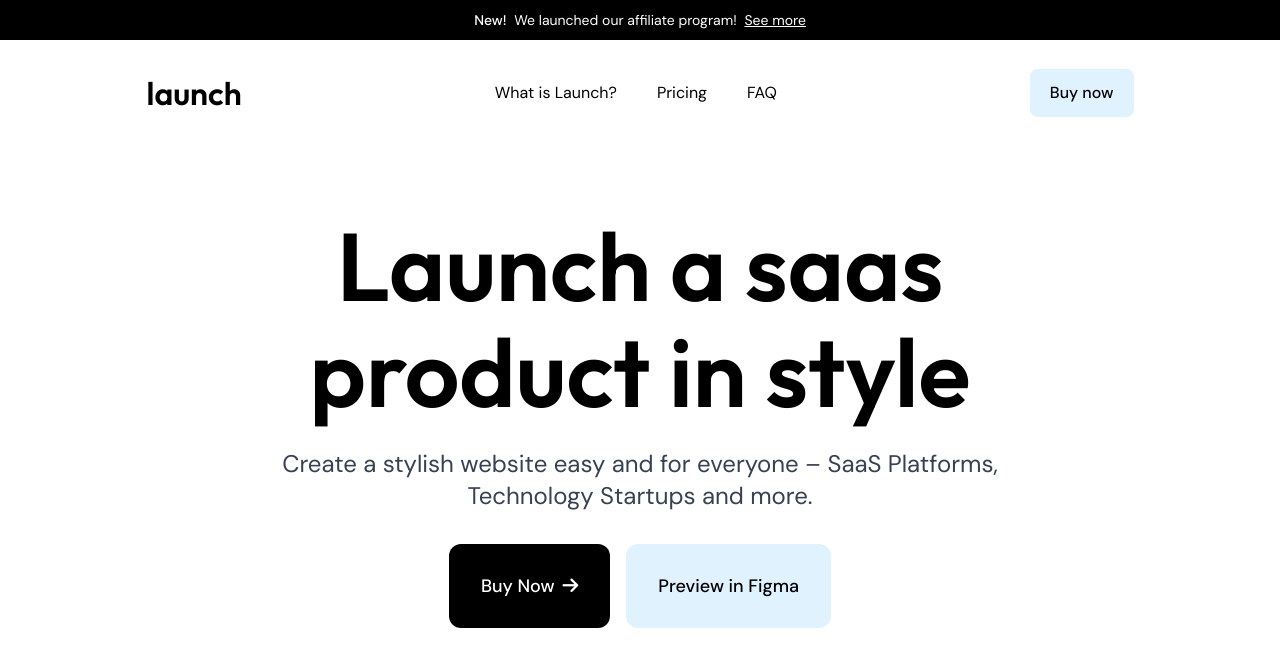
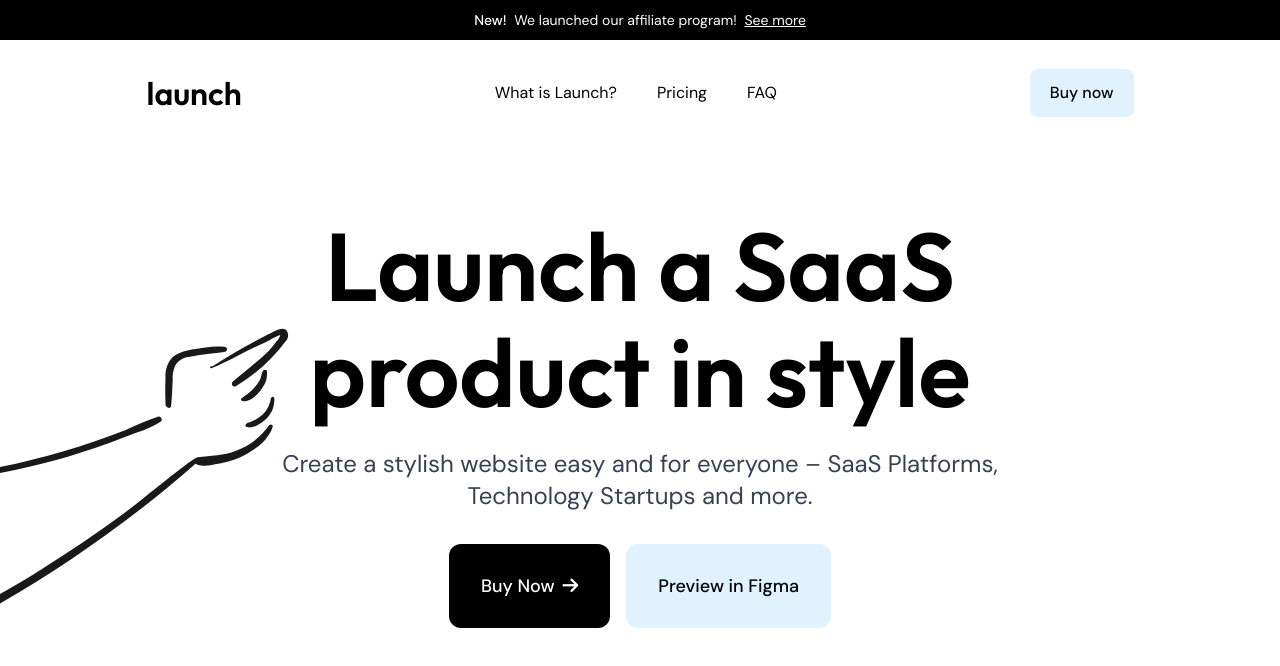
Before and after one commit to KostasKv/saas-site, a React (Vite) app: page / in a window 1280 px wide. Shown: the top 666 px of the page. Built offline with nearby package versions, Linux system fonts and the light colour scheme.

Commit message:
Background image added. Header typo fix.

```diff
--- a/src/App.jsx
+++ b/src/App.jsx
@@ -1,10 +1,12 @@
 import HamburgerMenu from "./components/HamburgerMenu.jsx";
+import HandBackgroundImage from "./components/HandBackgroundImage.jsx";
 import "./App.css";
 
 function App() {
   return (
-    <div class="font-primary">
-      <div className="w-full h-10 bg-black flex items-center justify-center">
+    <div className="font-primary">
+      <HandBackgroundImage />
+      <div className="w-full h-10 bg-black flex items-center justify-center relative">
         <p className="text-white leading-tight text-xs sm:text-sm">
           <strong class="mr-1 font-medium">New!</strong> We launched our
           affiliate program!{" "}
@@ -27,9 +29,9 @@ function App() {
           Buy now
         </button>
       </div>
-      <div class="flex flex-col items-center mx-auto mt-24 px-5 sm:max-w-[50rem]">
+      <div class="flex flex-col items-center mx-auto mt-24 px-5 sm:max-w-[50rem] relative">
         <h1 className="text-center text-black text-[clamp(2rem,6.4vw+1rem,6rem)] font-semibold font-heading leading-[1.1]">
-          Launch a saas product in style
+          Launch a SaaS product in style
         </h1>
         <p className="text-center text-gray-700 text-lg sm:text-2xl font-normal leading-9 mt-[1.5rem]">
           Create a stylish website easy and for everyone – SaaS Platforms,
--- /dev/null
+++ b/src/components/HandBackgroundImage.jsx
@@ -0,0 +1,31 @@
+export default function HandBackgroundImage() {
+  return (
+    <div className="absolute top-72 left-0 hidden xl:block">
+      <svg
+        width="298"
+        height="414"
+        viewBox="0 0 298 414"
+        fill="none"
+        xmlns="http://www.w3.org/2000/svg">
+        <path
+          d="M-140.783 142.93C-126.572 155.411 -114.344 160.875 -79.9661 181.275C-68.7537 190.295 -62.9687 194.296 -49.4332 192.617C65.3378 178.354 126.126 146.759 142.978 142.468C149.064 140.043 154.94 137.121 160.547 133.732C163.291 131.967 160.941 128.314 158.523 128.576C147.378 132.428 136.447 136.878 125.781 141.907C77.6617 160.669 27.7907 174.581 -23.0913 183.438C-36.0586 185.455 -52.4442 191.989 -64.3877 185.47C-76.3614 178.99 -87.9128 171.759 -98.9725 163.819C-111.36 156.152 -124.941 149.534 -138.064 141.181C-140.719 139.01 -141.959 141.101 -140.783 142.93Z"
+          fill="#191919"></path>
+        <path
+          d="M171.067 117.929C172.118 109.523 172.129 101.674 172.69 92.3542C172.312 87.4283 173.116 82.4833 175.035 77.9307C176.418 75.4492 178.392 73.3469 180.781 71.8101C183.17 70.2732 185.902 69.3492 188.733 69.1197C194.887 67.6296 201.147 66.624 207.458 66.1124C213.197 65.0066 219.526 64.8072 225.271 63.6983C227.68 63.4345 227.747 59.5193 224.745 58.8717C218.415 58.3219 212.042 58.5199 205.759 59.4617C195.193 61.0931 181.475 61.8991 173.074 68.8627C170.424 71.5087 168.376 74.6947 167.068 78.2036C165.76 81.7125 165.223 85.462 165.494 89.1969C165.177 98.5357 165.175 108.768 165.633 117.51C167.414 120.279 170.416 120.926 171.067 117.929Z"
+          fill="#191919"></path>
+        <path
+          d="M211.444 80.3369C229.914 72.7075 249.114 61.4049 260.624 56.4332C266.679 53.8311 272.147 50.3143 278.237 47.6897C282.479 46.2545 278.496 50.1021 278.17 51.605C275.105 54.8693 272.601 59.0167 268.65 62.8927C257.554 73.7825 244.513 83.5829 232.901 93.6167C232.374 94.0389 232.022 94.6412 231.914 95.3074C231.805 95.9736 231.947 96.6565 232.312 97.2242C232.677 97.7919 233.24 98.2042 233.891 98.3816C234.542 98.5589 235.236 98.4887 235.839 98.1845C255.241 86.6133 272.175 71.3351 285.674 53.2215C286.972 51.957 287.81 50.2954 288.055 48.5003C288.301 46.7053 287.94 44.8795 287.03 43.3129C282.919 36.9209 272.579 44.8789 268.311 46.317C249.22 55.9821 230.645 66.6349 212.662 78.2324C208.768 78.1865 209.941 80.0106 211.444 80.3369Z"
+          fill="#191919"></path>
+        <path
+          d="M270.887 110.528C270.059 116.12 267.558 121.329 263.713 125.472C259.781 129.294 255.123 132.29 250.014 134.283C249.047 134.261 248.094 134.529 247.28 135.052C246.466 135.576 245.827 136.331 245.446 137.221C245.125 138.721 246.62 139.045 248.123 139.372C254.003 140.649 263.341 133.94 267.565 129.452C270.013 126.817 271.872 123.691 273.019 120.282C274.165 116.873 274.573 113.26 274.214 109.681C273.839 108.081 271.209 109.028 270.887 110.528Z"
+          fill="#191919"></path>
+        <path
+          d="M214.991 176.178C223.317 175.111 231.46 172.914 239.193 169.647C252.155 163.657 267.766 153.855 272.523 139.172C273.764 137.081 270.173 135.519 268.938 137.607C260.878 149.229 249.347 158.001 235.996 162.667C223.884 167.872 210.57 167.076 197.632 169.27C191.866 170.246 145.801 209.109 121.382 227.352C96.0957 246.244 69.586 263.247 43.1037 280.28C17.531 296.729 -9.19592 311.384 -36.8739 326.558C-50.0223 333.986 -63.9601 339.92 -78.4274 344.25C-89.5108 347.015 -101.114 346.929 -112.155 343.999C-127.118 340.94 -141.617 335.942 -155.286 329.131C-163.067 325.128 -170.227 321.961 -177.966 317.903C-185.517 313.681 -193.422 310.125 -201.59 307.275C-203.676 306.031 -205.243 309.625 -203.155 310.86C-191.057 320.468 -177.711 328.387 -163.482 334.403C-150.852 340.452 -137.729 345.411 -124.254 349.224C-112.839 352.554 -100.973 354.072 -89.0875 353.72C-74.8359 351.991 -61.0556 347.511 -48.5112 340.529C30.3205 303.941 130.506 233.583 195.463 175.872C200.178 179.248 211.664 177.025 214.991 176.178Z"
+          fill="#191919"></path>
+        <path
+          d="M262.595 83.5869C261.029 87.1726 260.962 91.0877 258.805 93.7539C254.754 100.044 249.308 105.314 242.889 109.156C236.541 113.239 246.986 116.618 256.762 106.691C260.765 102.818 263.921 98.1562 266.029 93.0004C267.041 89.4865 267.303 85.7988 266.797 82.1772C265.333 81.8253 262.936 82.0745 262.595 83.5869Z"
+          fill="#191919"></path>
+      </svg>
+    </div>
+  );
+}
```
